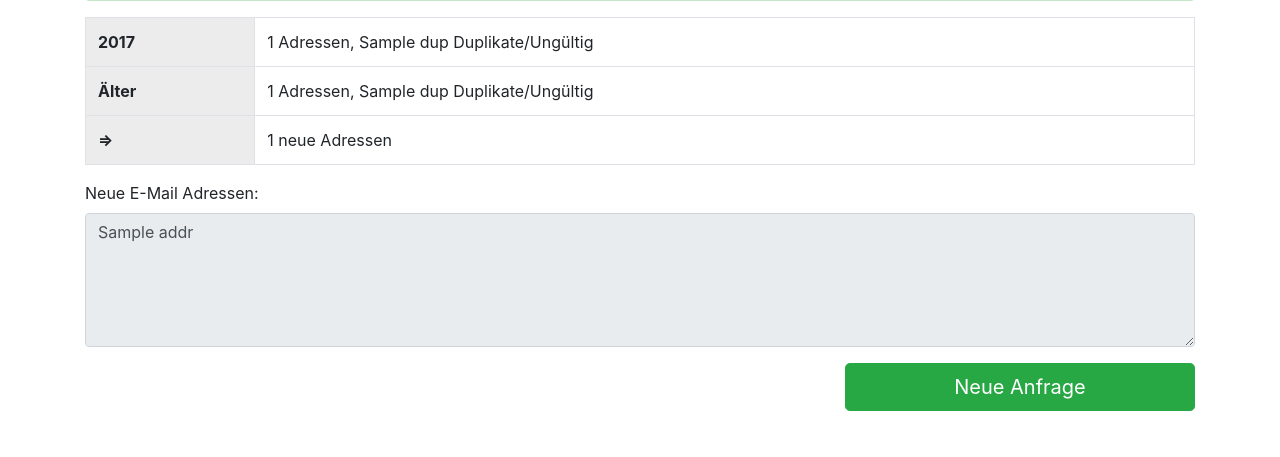
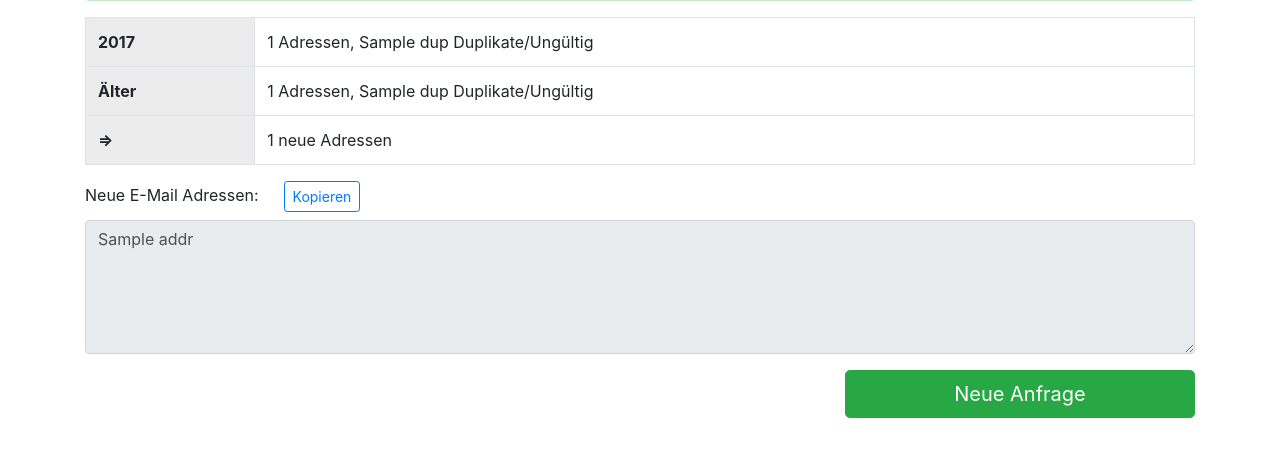
Before and after one commit to fl4m/miri-mailtool, a Flask app: template templates/result.html in a window 1280 px wide. Shown: the part 252-709 px from the top of the page. Run offline with Flask 2, Linux system fonts and the light colour scheme; the template is opened without the code that fills it: most values are stand-ins (such as "Sample title", 1, 10 or a date in 2020); some libraries are stand-ins or nearby versions.

Commit message:
Add copy button.

```diff
--- a/templates/result.html
+++ b/templates/result.html
@@ -39,8 +39,12 @@
         <div class="row">
             <div class="col">
                 <div class="form-group">
-                    <label for="ta-result">Neue E-Mail Adressen:</label>
-                    <textarea class="form-control" rows="5" readonly>{{
+                    <label for="ta-result">Neue E-Mail Adressen: &emsp;
+                        <button class="btn btn-outline-primary btn-sm" onclick="copy(this)"
+                         style="transition: 1s;">
+                            Kopieren
+                        </button></label>
+                    <textarea class="form-control" id="ta-result" rows="5" readonly>{{
                         addrs | join('; ')
                     }}</textarea>
                 </div>
@@ -53,4 +57,20 @@
             <a href="" class="btn btn-success btn-lg btn-block">Neue Anfrage</a>
         </div>
     </div>
+
+
+    <script type="text/javascript">
+        const copy = function(el){
+            const ta = document.getElementById('ta-result');
+            ta.select();
+            document.execCommand('copy');
+            ta.selectionStart = ta.selectionEnd;
+            ta.blur();
+
+            el.innerHTML = "&#x2713;&ensp;Kopiert";
+            el.classList.remove('btn-outline-primary');
+            el.classList.add('btn-outline-success');
+            el.disabled=true;
+        }
+    </script>
 {% endblock %}
```
